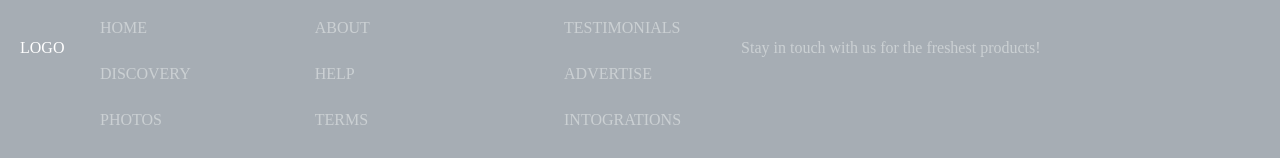
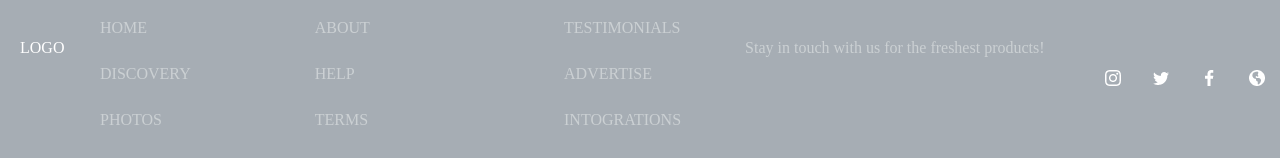
Before and after one commit to lasha023/lecture-5, a plain HTML site: page index.html in a window 1280 px wide. Shown: the part 1714-1872 px from the top of the page. Drawn offline with Linux system fonts and the light colour scheme.

Commit message:
finish
3rd photo is problem

```diff
--- a/css/styles.css
+++ b/css/styles.css
@@ -68,3 +68,5 @@ margin-left: 100px;
 color: #CBD0D3}
 .last{color: #CBD0D3;
 margin-left: 40px;}
+footer img{display: inline-block;
+margin-left: 400px;}
--- a/index.html
+++ b/index.html
@@ -112,6 +112,8 @@
 			</nav>
 			<p class="last">Stay in touch with us for the freshest products!
 			</p>
+			<img src="images/all..png">
+
 		</footer>
 
 
```
Also changed, not shown: images/11.png (added), images/all..png (added), images/twit.png (added).
